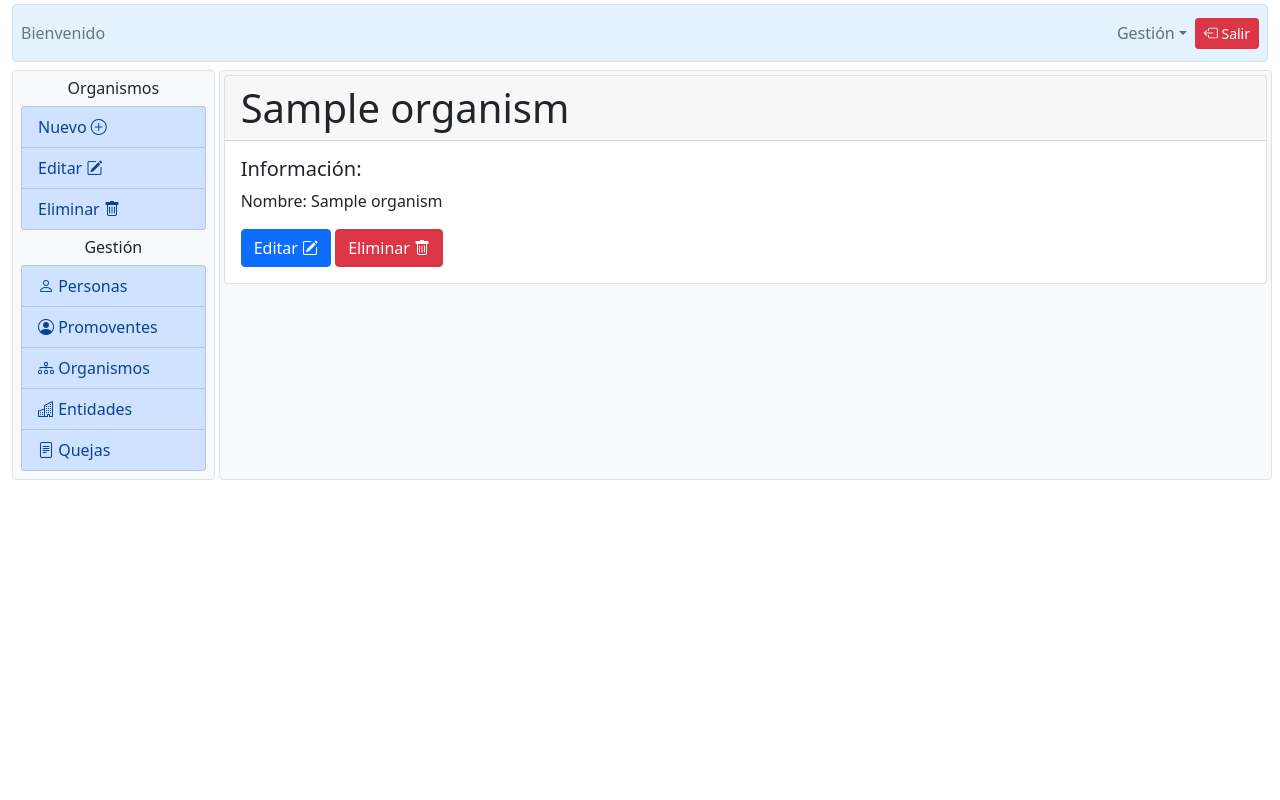
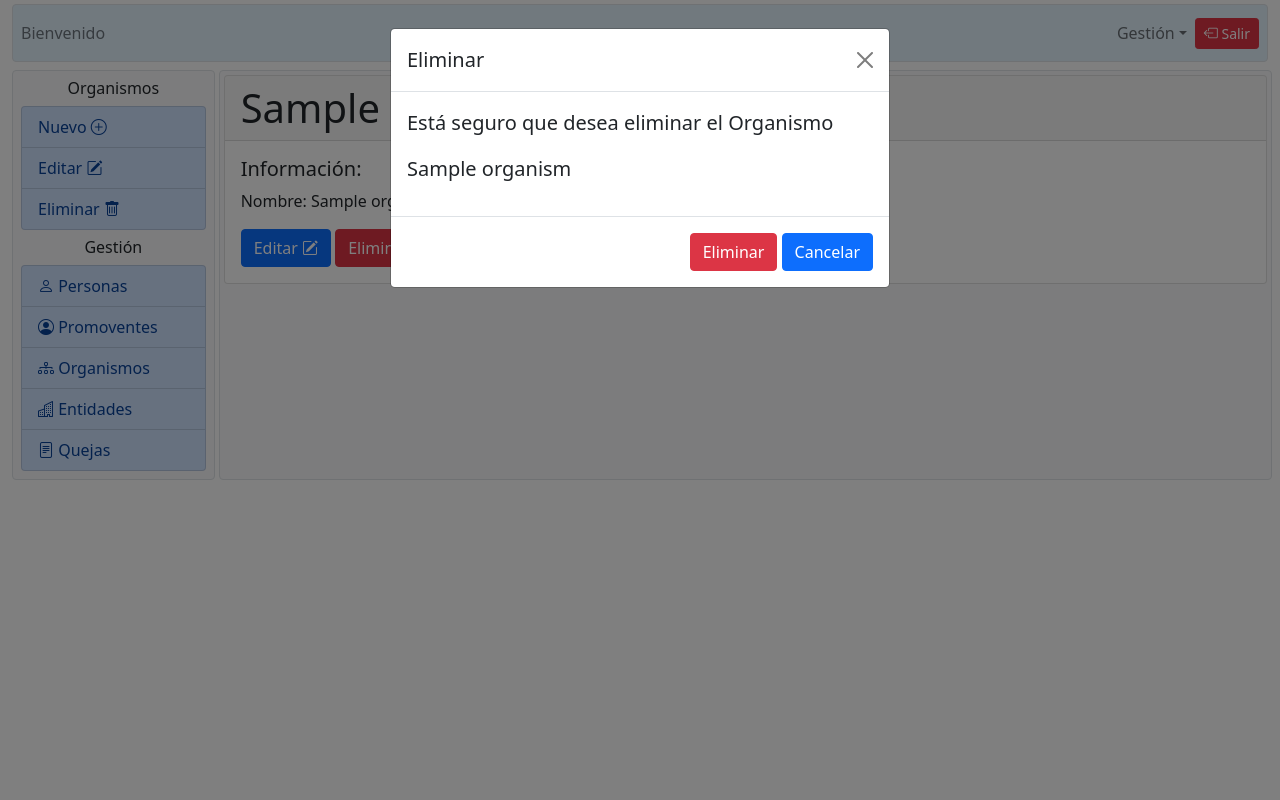
Before and after one commit to johan8863/complains-system, a Django app: page /organisms/1/detail/ in a window 1280 px wide, after a click on "Eliminar". Run offline with Django 3.2, Linux system fonts and the light colour scheme; a user stored in the database is signed in; tables that the repository leaves empty hold one stand-in row (values such as "Sample post"); some libraries are stand-ins or nearby versions.

Commit message:
organism delete view bootstrap modal

```diff
--- a/organisms/templates/organisms/organisms_detail.html
+++ b/organisms/templates/organisms/organisms_detail.html
@@ -67,4 +67,26 @@
     </div>
 </div>
 
+ <!-- Modal -->
+ <div class="modal fade" id="confirm-delete" tabindex="-1" aria-labelledby="confirmDelete" aria-hidden="true">
+    <div class="modal-dialog">
+        <div class="modal-content">
+            <div class="modal-header">
+                <h5 class="modal-title" id="confirmDelete">Eliminar</h5>
+                <button type="button" class="btn-close" data-bs-dismiss="modal" aria-label="Close"></button>
+            </div>
+            <div class="modal-body">
+                <p class="lead">Está seguro que desea eliminar el Organismo </p>
+                <p class="lead">{{ organism.name }}</p>
+            </div>
+            <div class="modal-footer text-center">
+                <form action="{% url 'organisms_delete' organism.id %}" method="post"> {% csrf_token %}
+                    <input class="btn btn-danger" type="submit" value="Eliminar">
+                    <a class="btn btn-primary" data-bs-dismiss="modal">Cancelar</a>
+                </form>
+            </div>
+        </div>
+    </div>
+</div>
+
 {% endblock workspace %}
```
